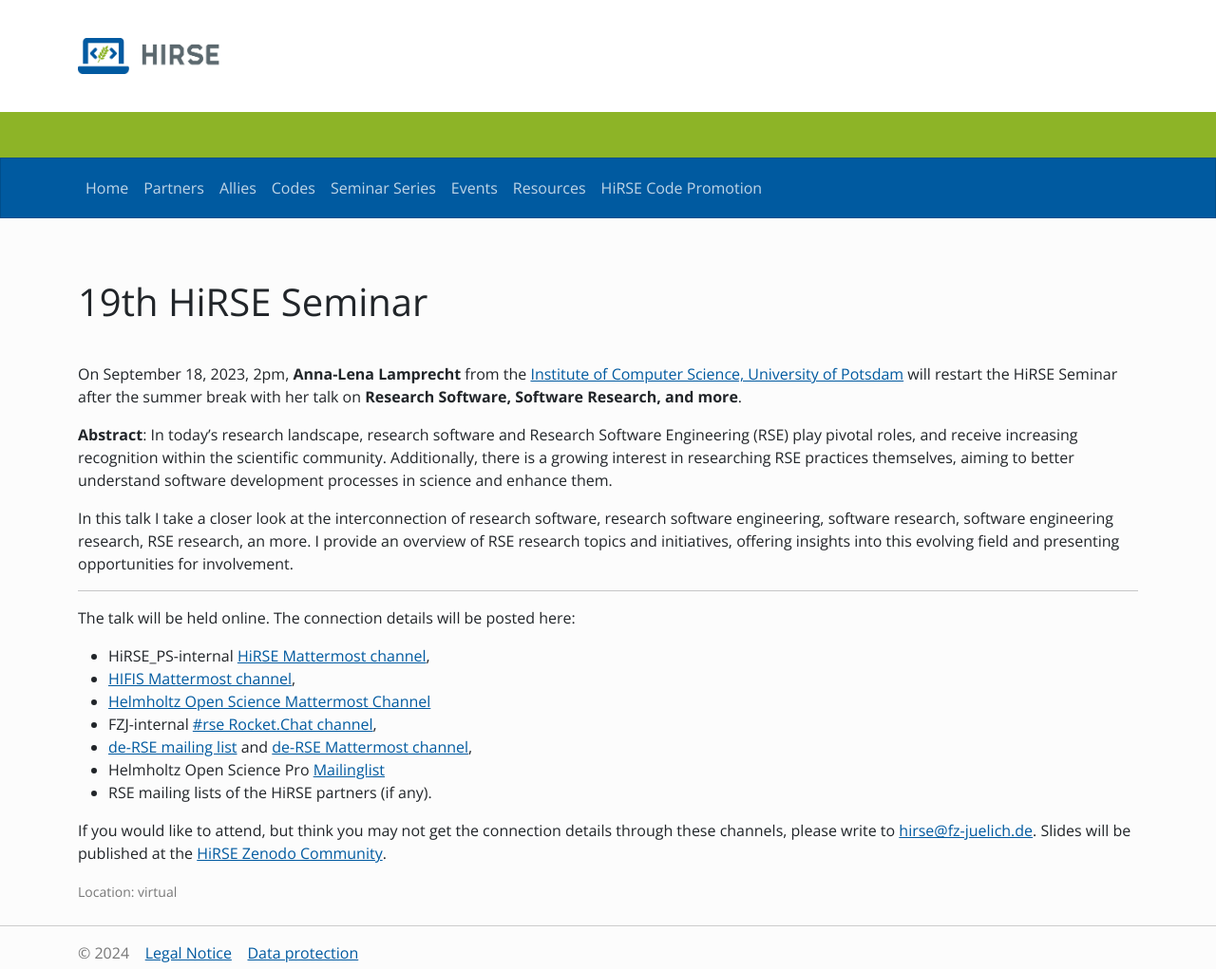
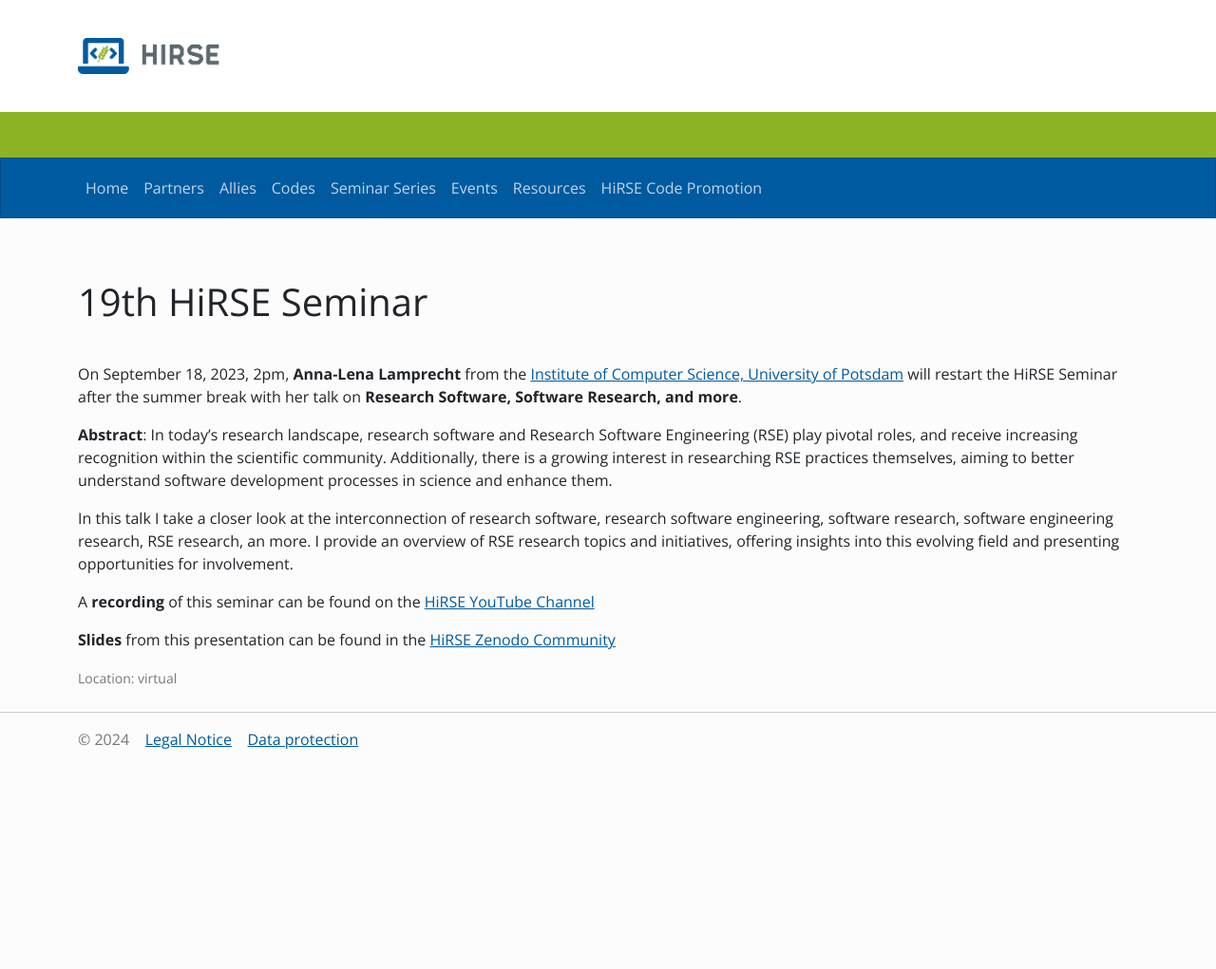
Before and after one commit to Helmholtz-HiRSE/helmholtz-hirse.github.io, a Jekyll site: the page built from _series/2023_09_18-seminar_19.md, in a window 1280 px wide. Shown: the whole page at 95% size. Built offline with Jekyll 4.4.1, drawn with Linux system fonts in a browser that asks for light colours; nearby versions of some CDN libraries; after the commit the page ends 900 px from its top, so only the background shows below that.

Commit message:
Update 2023_09_18-seminar_19.md

```diff
--- a/_series/2023_09_18-seminar_19.md
+++ b/_series/2023_09_18-seminar_19.md
@@ -15,16 +15,6 @@
 In this talk I take a closer look at the interconnection of research software, research software engineering, software research, software engineering research, RSE research, an more. I provide an overview of RSE research topics and initiatives, offering insights into this evolving field and presenting opportunities for involvement.
 
 
-***
+A **recording** of this seminar can be found on the [HiRSE YouTube Channel](https://www.youtube.com/watch?v=onO0cLhnc5U)
 
-The talk will be held online. The connection details will be posted here:
-
-* HiRSE_PS-internal [HiRSE Mattermost channel](https://mattermost.hzdr.de/hirse),
-* [HIFIS Mattermost channel](https://mattermost.hzdr.de/hifis),
-* [Helmholtz Open Science Mattermost Channel](https://mattermost.hzdr.de/open-science)
-* FZJ-internal [#rse Rocket.Chat channel](https://chat.fz-juelich.de/channel/rse),
-* [de-RSE mailing list](https://de-rse.org/de/join.html) and [de-RSE Mattermost channel](https://chat.gwdg.de/channel/derse),
-* Helmholtz Open Science Pro [Mailinglist](https://os.helmholtz.de/en/newsroom/mailing-list/)
-* RSE mailing lists of the HiRSE partners (if any).
-
-If you would like to attend, but think you may not get the connection details through these channels, please write to [hirse@fz-juelich.de](mailto:hirse@fz-juelich.de). Slides will be published at the [HiRSE Zenodo Community](https://zenodo.org/communities/hirse/).
+**Slides** from this presentation can be found in the [HiRSE Zenodo Community](https://zenodo.org/records/8355984)
```
